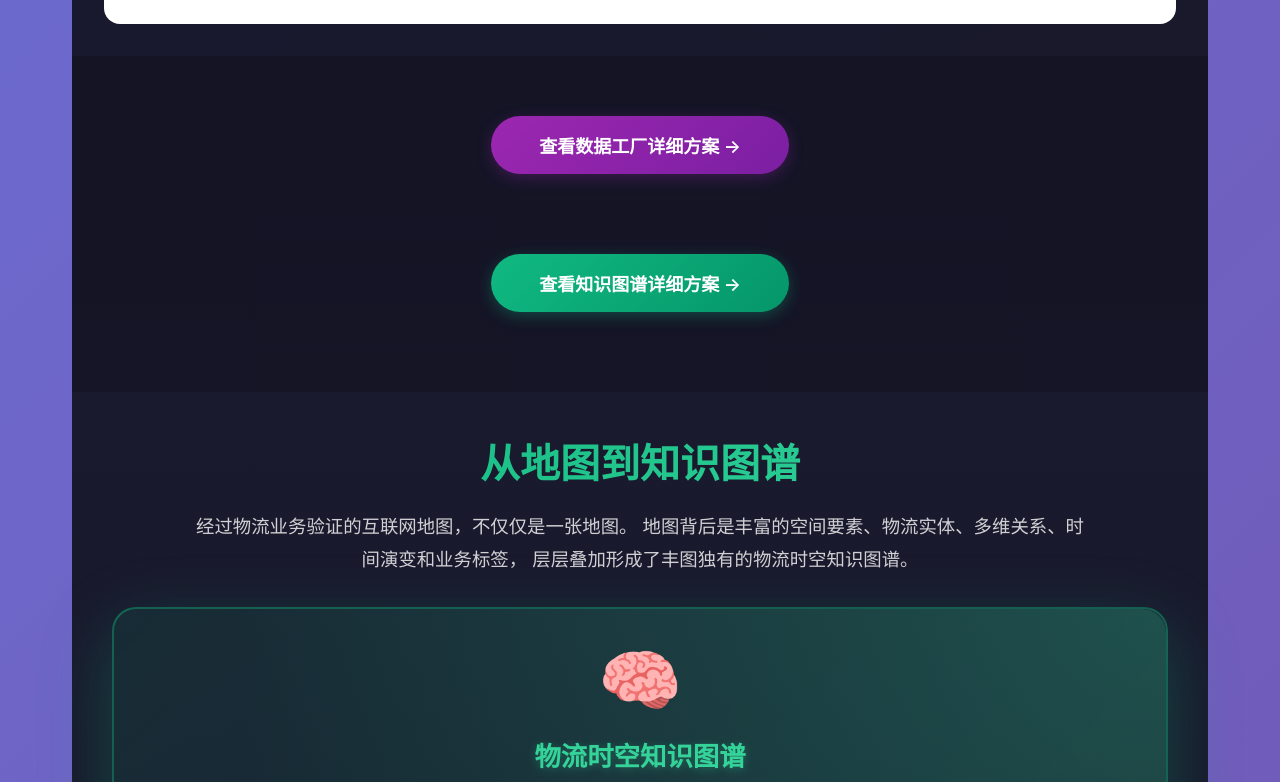
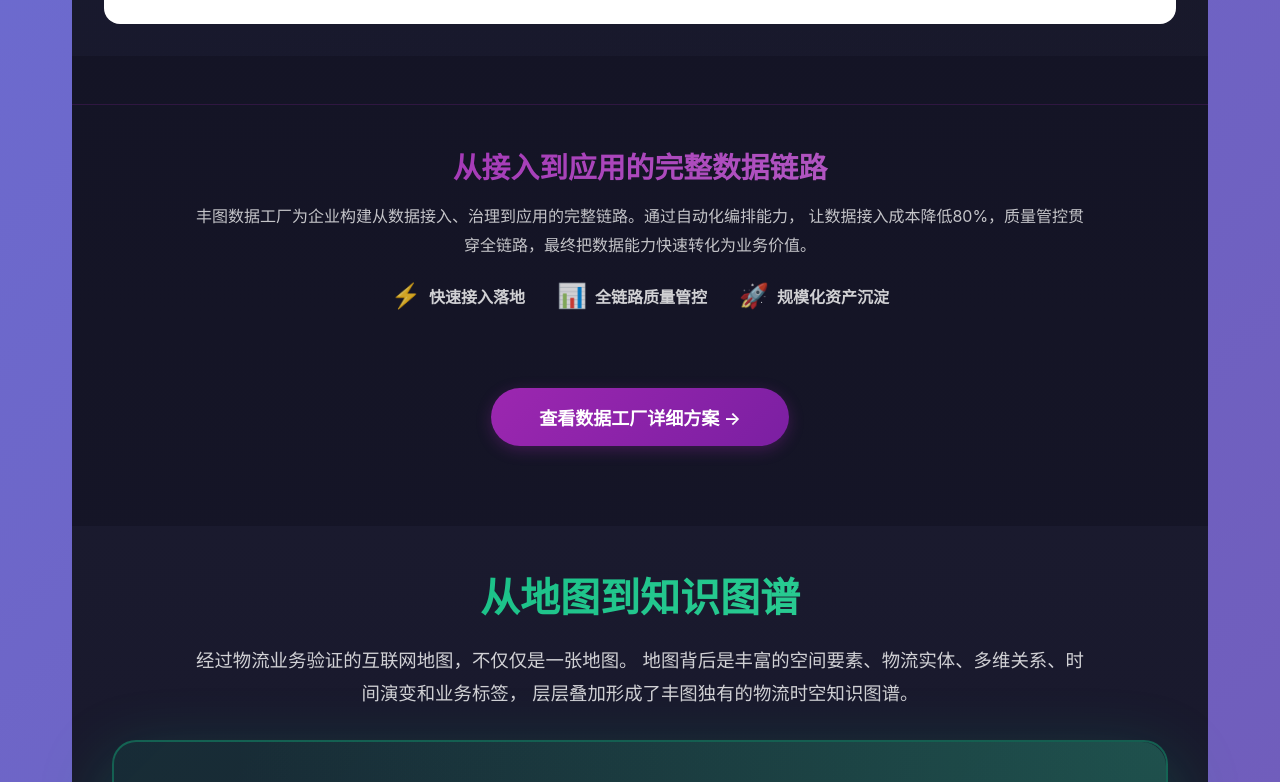
Before and after one commit to dony-hu/ShowHub, a React (Vite) app: page /data-factory in a window 1280 px wide. Shown: the part 3217-3999 px from the top of the page. Built offline with nearby package versions, Linux system fonts and the light colour scheme; no server answers.

Commit message:
Link detail buttons to external service and refresh data pages

```diff
--- a/src/pages/DataFactory/LogisticsKnowledgeGraph.css
+++ b/src/pages/DataFactory/LogisticsKnowledgeGraph.css
@@ -610,3 +610,30 @@
   font-size: 1.5rem;
   line-height: 1;
 }
+
+.graph-footer-cta {
+  margin-top: 36px;
+  display: flex;
+  justify-content: center;
+}
+
+.graph-footer-button {
+  display: inline-flex;
+  align-items: center;
+  justify-content: center;
+  padding: 16px 36px;
+  border-radius: 999px;
+  background: linear-gradient(135deg, #10b981 0%, #22d3ee 100%);
+  color: #0a0a14;
+  font-weight: 800;
+  font-size: 16px;
+  letter-spacing: 0.2px;
+  text-decoration: none;
+  box-shadow: 0 14px 30px rgba(34, 211, 238, 0.25);
+  transition: transform 0.2s ease, box-shadow 0.2s ease;
+}
+
+.graph-footer-button:hover {
+  transform: translateY(-2px);
+  box-shadow: 0 18px 40px rgba(34, 211, 238, 0.35);
+}
--- a/src/pages/DataFactory/LogisticsKnowledgeGraph.tsx
+++ b/src/pages/DataFactory/LogisticsKnowledgeGraph.tsx
@@ -24,7 +24,6 @@
         clearInterval(timer);
       }
     }, duration / steps);
-
     return () => clearInterval(timer);
   }, []);
 
@@ -252,6 +251,12 @@
             </div>
           </div>
         </div>
+
+        <div className="graph-footer-cta">
+          <a className="graph-footer-button" href="/knowledge-graph-detail">
+            查看知识图谱详细方案 →
+          </a>
+        </div>
       </div>
     </section>
   );
--- a/src/pages/DataFactoryPage.css
+++ b/src/pages/DataFactoryPage.css
@@ -39,6 +39,56 @@
 .cta-button-wrapper {
   text-align: center;
   margin: 60px 0 80px;
+}
+
+.df-closure {
+  margin-top: 48px;
+  padding: 40px 40px 20px;
+  border-top: 1px solid rgba(156, 39, 176, 0.2);
+}
+
+.df-closure-content {
+  max-width: 900px;
+  margin: 0 auto;
+  text-align: center;
+}
+
+.df-closure-title {
+  font-size: 1.8rem;
+  font-weight: 800;
+  background: linear-gradient(135deg, #9c27b0 0%, #ba68c8 100%);
+  -webkit-background-clip: text;
+  -webkit-text-fill-color: transparent;
+  background-clip: text;
+  color: transparent;
+  margin: 0 0 16px 0;
+}
+
+.df-closure-text {
+  font-size: 1rem;
+  line-height: 1.8;
+  color: rgba(255, 255, 255, 0.75);
+  margin: 0 0 24px 0;
+}
+
+.df-closure-features {
+  display: flex;
+  justify-content: center;
+  gap: 32px;
+  flex-wrap: wrap;
+}
+
+.df-closure-feature-item {
+  display: flex;
+  align-items: center;
+  gap: 8px;
+  font-weight: 600;
+  color: rgba(255, 255, 255, 0.8);
+}
+
+.df-closure-feature-icon {
+  font-size: 1.5rem;
+  line-height: 1;
 }
 
 .detail-link-button {
--- a/src/pages/DataFactoryPage.tsx
+++ b/src/pages/DataFactoryPage.tsx
@@ -20,6 +20,30 @@
         <DataFactoryPrinciples />
         <StaticFlowDiagram />
 
+        <div className="df-closure">
+          <div className="df-closure-content">
+            <h3 className="df-closure-title">从接入到应用的完整数据链路</h3>
+            <p className="df-closure-text">
+              丰图数据工厂为企业构建从数据接入、治理到应用的完整链路。通过自动化编排能力，
+              让数据接入成本降低80%，质量管控贯穿全链路，最终把数据能力快速转化为业务价值。
+            </p>
+            <div className="df-closure-features">
+              <div className="df-closure-feature-item">
+                <span className="df-closure-feature-icon">⚡</span>
+                <span>快速接入落地</span>
+              </div>
+              <div className="df-closure-feature-item">
+                <span className="df-closure-feature-icon">📊</span>
+                <span>全链路质量管控</span>
+              </div>
+              <div className="df-closure-feature-item">
+                <span className="df-closure-feature-icon">🚀</span>
+                <span>规模化资产沉淀</span>
+              </div>
+            </div>
+          </div>
+        </div>
+
         <div className="cta-button-wrapper">
           <a href="/data-factory-detail" className="detail-link-button">
             查看数据工厂详细方案 →
@@ -29,12 +53,6 @@
 
       {/* 物流知识图谱部分 */}
       <div id="knowledge-graph-section">
-        <div className="cta-button-wrapper">
-          <a href="/knowledge-graph-detail" className="detail-link-button">
-            查看知识图谱详细方案 →
-          </a>
-        </div>
-
         <LogisticsKnowledgeGraph />
       </div>
 
--- a/src/pages/KnowledgeGraphDetailPage.css
+++ b/src/pages/KnowledgeGraphDetailPage.css
@@ -51,6 +51,42 @@
   font-size: 14px;
   color: rgba(255, 255, 255, 0.9);
   font-weight: 600;
+}
+
+.detail-cta {
+  margin-top: 36px;
+  display: flex;
+  flex-direction: column;
+  align-items: center;
+  gap: 14px;
+}
+
+.detail-cta-button {
+  display: inline-flex;
+  align-items: center;
+  justify-content: center;
+  padding: 18px 42px;
+  border-radius: 999px;
+  background: linear-gradient(135deg, #9225c9 0%, #a63de2 50%, #7b21c5 100%);
+  color: #ffffff;
+  font-size: 18px;
+  font-weight: 700;
+  letter-spacing: 0.2px;
+  text-decoration: none;
+  box-shadow: 0 14px 30px rgba(118, 56, 206, 0.35);
+  transition: transform 0.2s ease, box-shadow 0.2s ease, filter 0.2s ease;
+}
+
+.detail-cta-button:hover {
+  transform: translateY(-2px) scale(1.01);
+  box-shadow: 0 18px 38px rgba(118, 56, 206, 0.45);
+  filter: brightness(1.03);
+}
+
+.detail-cta-subtitle {
+  font-size: 15px;
+  color: rgba(255, 255, 255, 0.78);
+  margin: 0;
 }
 
 /* Sections */
@@ -249,6 +285,32 @@
   z-index: 1;
 }
 
+.detail-footer-link {
+  margin: 60px 0 0;
+  display: flex;
+  justify-content: center;
+}
+
+.detail-footer-button {
+  display: inline-flex;
+  align-items: center;
+  justify-content: center;
+  padding: 16px 34px;
+  border-radius: 999px;
+  background: linear-gradient(135deg, #10b981 0%, #22d3ee 100%);
+  color: #0a0a14;
+  font-weight: 700;
+  font-size: 16px;
+  text-decoration: none;
+  box-shadow: 0 12px 30px rgba(34, 211, 238, 0.25);
+  transition: transform 0.2s ease, box-shadow 0.2s ease;
+}
+
+.detail-footer-button:hover {
+  transform: translateY(-2px);
+  box-shadow: 0 16px 40px rgba(34, 211, 238, 0.35);
+}
+
 @media (max-width: 1024px) {
   .search-features-grid,
   .api-examples,
--- a/src/pages/KnowledgeGraphDetailPage.tsx
+++ b/src/pages/KnowledgeGraphDetailPage.tsx
@@ -23,6 +23,13 @@
             <span className="detail-tag">实体抽取</span>
             <span className="detail-tag">关系图谱</span>
             <span className="detail-tag">智能搜索</span>
+          </div>
+
+          <div className="detail-cta">
+            <a className="detail-cta-button" href="/data-factory-detail">
+              查看数据工厂详细方案 →
+            </a>
+            <p className="detail-cta-subtitle">一站式让数据接入、治理、应用全链路可控，快速把数据价值送达一线。</p>
           </div>
         </div>
 
@@ -181,6 +188,12 @@
             </div>
           </div>
         </section>
+
+        <div className="detail-footer-link">
+          <a className="detail-footer-button" href="/knowledge-graph-detail">
+            查看时空知识图谱详情页 →
+          </a>
+        </div>
       </div>
     </div>
   );
--- a/src/pages/components/ServiceDetailTabs.tsx
+++ b/src/pages/components/ServiceDetailTabs.tsx
@@ -1,5 +1,13 @@
 import React, { useState } from 'react';
 import './PolicyArchitectureDiagram.css';
+
+const DETAIL_URL = 'https://service-579851306606.us-west1.run.app'
+
+const DetailButton = () => (
+  <a className="detail-btn" href={DETAIL_URL} target="_blank" rel="noreferrer">
+    了解详情
+  </a>
+)
 
 const TABS = [
   { key: 'sensing', label: '态势感知', icon: '👁️' },
@@ -15,7 +23,7 @@
     <div className="service-detail-panel">
       <div className="service-panel-header">
         <h4>态势感知能力 <span className="tab-badge">核心能力</span></h4>
-        <button className="detail-btn">了解详情</button>
+        <DetailButton />
       </div>
 
       <div className="capability-section">
@@ -42,7 +50,7 @@
     <div className="service-detail-panel">
       <div className="service-panel-header">
         <h4>时空接处警能力 <span className="tab-badge">智能调度</span></h4>
-        <button className="detail-btn">了解详情</button>
+        <DetailButton />
       </div>
 
       <div className="capability-section">
@@ -69,7 +77,7 @@
     <div className="service-detail-panel">
       <div className="service-panel-header">
         <h4>风险治理防控能力 <span className="tab-badge">主动防控</span></h4>
-        <button className="detail-btn">了解详情</button>
+        <DetailButton />
       </div>
 
       <div className="capability-section">
@@ -90,14 +98,14 @@
           <li>满足高安全等级与国密标准的长期运行要求</li>
         </ul>
       </div>
-      <button className="detail-btn">了解详情</button>
+      <DetailButton />
     </div>
   ),
   tactics: (
     <div className="service-detail-panel">
       <div className="service-panel-header">
         <h4>战术空间研判能力 <span className="tab-badge">决策支持</span></h4>
-        <button className="detail-btn">了解详情</button>
+        <DetailButton />
       </div>
 
       <div className="capability-section">
@@ -124,7 +132,7 @@
     <div className="service-detail-panel">
       <div className="service-panel-header">
         <h4>勤务资源精算能力 <span className="tab-badge">效能优化</span></h4>
-        <button className="detail-btn">了解详情</button>
+        <DetailButton />
       </div>
 
       <div className="capability-section">
@@ -151,7 +159,7 @@
     <div className="service-detail-panel">
       <div className="service-panel-header">
         <h4>安保仿真推演能力 <span className="tab-badge">全流程支持</span></h4>
-        <button className="detail-btn">了解详情</button>
+        <DetailButton />
       </div>
 
       <div className="capability-section">
```
